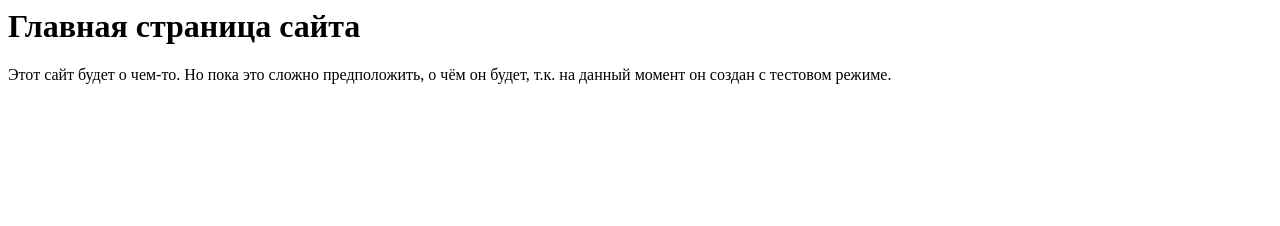
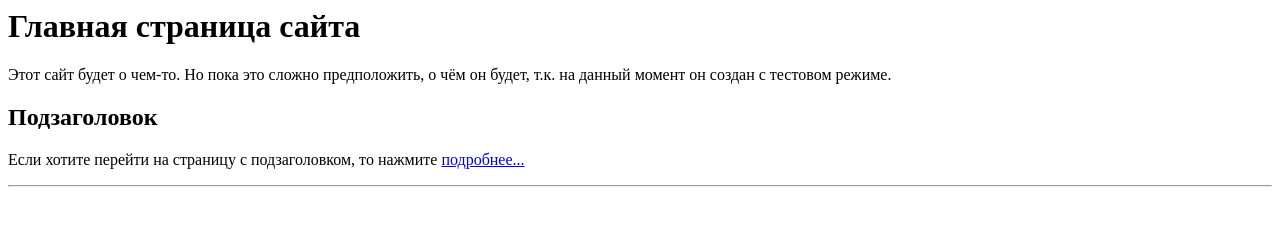
Before and after one commit to VladimirZakh/Test, a plain HTML site: page index.html in a window 1280 px wide. Drawn offline with Linux system fonts and the light colour scheme.

Commit message:
Добавлен подзаголовок

```diff
--- a/index.html
+++ b/index.html
@@ -6,5 +6,11 @@
         <h1>Главная страница сайта</h1>
         <p>Этот сайт будет о чем-то. Но пока это сложно предположить, о чём он будет,
             т.к. на данный момент он создан с тестовом режиме.</p>
+
+        <h2>Подзаголовок</h2>
+        <p>
+            Если хотите перейти на страницу с подзаголовком, то нажмите <a href="#">подробнее...</a>
+        </p>
+        <hr />
     </body>
 </html>
```
